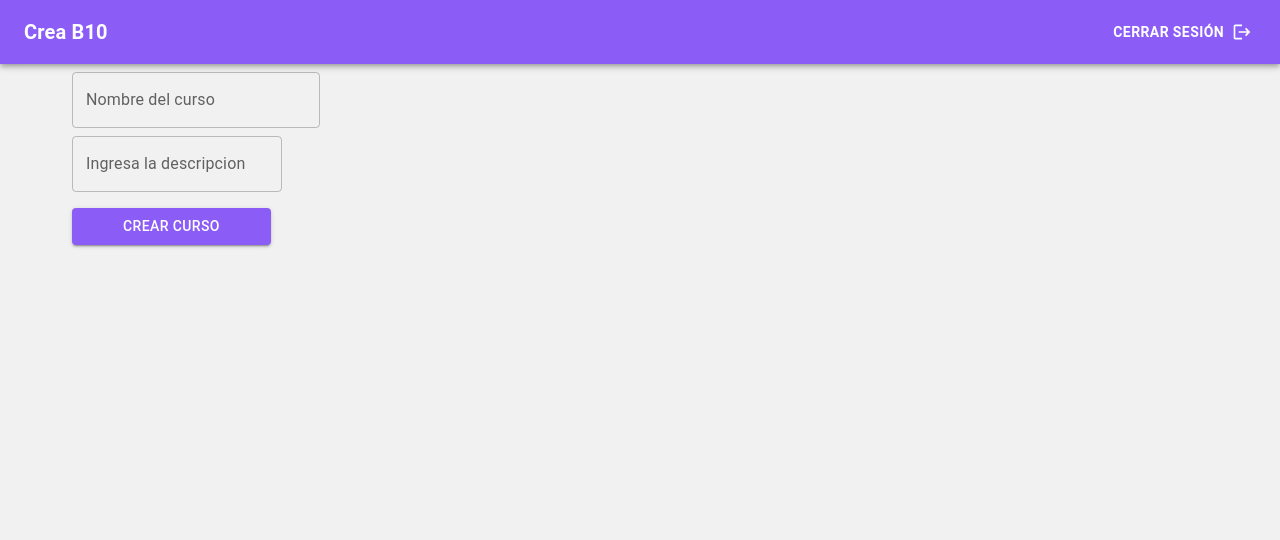
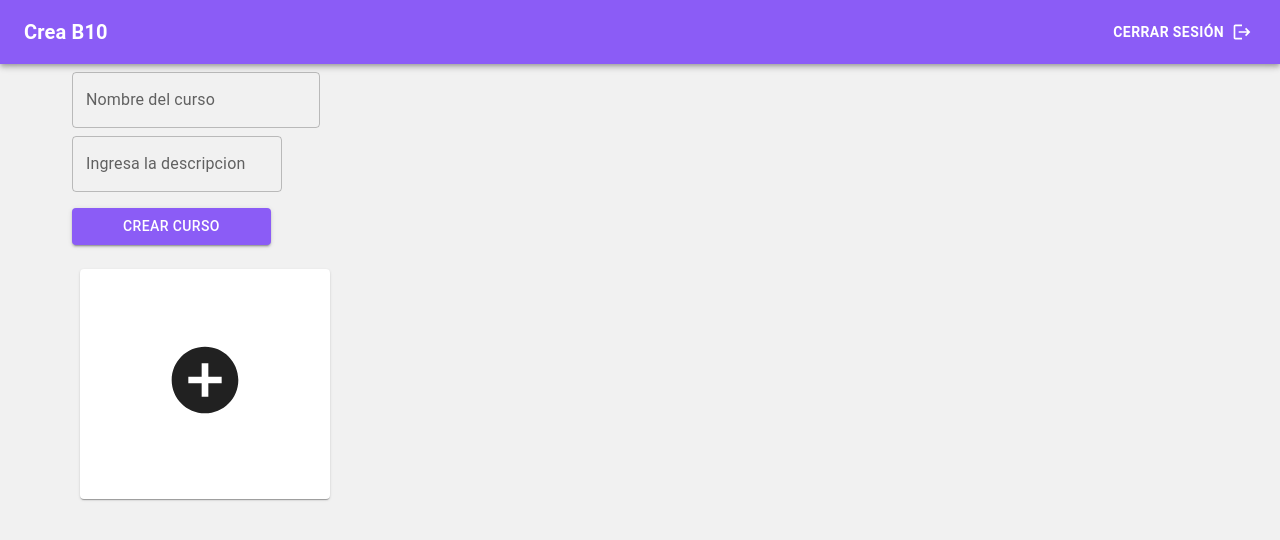
Before and after one commit to martinchuck/creab10-frontend, a React (Vite) app: page /dashboard in a window 1280 px wide. Shown: the top 540 px of the page. Built offline with nearby package versions, Linux system fonts and the light colour scheme; sample sign-in values are in the browser's storage.

Commit message:
adding cards

```diff
--- a/src/components/CoursesCard.jsx
+++ b/src/components/CoursesCard.jsx
@@ -1,17 +1,35 @@
 import React from "react";
-import { Button, Typography } from "@mui/material";
+import { Button, CardActions, Typography } from "@mui/material";
 import { useContext } from "react";
 import { CourseContext } from "../context/CourseContext";
+import { Card, CardContent, CardActionArea, Grid } from "@mui/material";
 
 function CoursesCard({ course }) {
   const { deleteCourse } = useContext(CourseContext);
 
   return (
-    <li>
-      <Typography variant="h4">{course.name}</Typography>
-      <p>{course.description}</p>
-      <Button variant="contained" color="secondary" onClick={() => deleteCourse(course.id)} >Eliminar</Button>
-    </li>
+    <Grid container spacing={4} >
+          <Grid item >
+         <Card sx={{
+          minWidth: 275,
+         m: 1, }}>
+      <CardContent>
+        <Typography variant="h4" component="div">
+        {course.name}
+        </Typography>
+        <Typography variant="body2">
+        {course.description}
+        </Typography>
+      </CardContent>
+      <CardActions>
+      <Button  size="small" variant="contained" color="secondary" onClick={() => deleteCourse(course.id)} >Eliminar</Button>
+      </CardActions>
+    </Card>
+          </Grid>
+        </Grid>
+
+
+
   );
 }
 
--- /dev/null
+++ b/src/components/EmptyCard.jsx
@@ -0,0 +1,30 @@
+import { Card, CardActionArea, CardContent, Grid } from "@mui/material";
+import AddCircleIcon from "@mui/icons-material/AddCircle";
+
+function EmptyCard() {
+  return (
+        <Grid container>
+          <Grid item xs={2}>
+            <CardActionArea onClick={(e) => (console.log(e))}>
+              <Card
+                sx={{
+                  display: "flex",
+                  justifyContent: "center",
+                  alignItems: "center",
+                  maxWidth: 345,
+                  minWidth: 250,
+                  maxHeight: 345,
+                  minHeight: 230,
+                }}
+              >
+                <CardContent>
+                  <AddCircleIcon sx={{ fontSize: 80 }} />
+                </CardContent>
+              </Card>
+            </CardActionArea>
+          </Grid>
+        </Grid>
+  );
+}
+
+export default EmptyCard;
--- a/src/components/Welcome.jsx
+++ b/src/components/Welcome.jsx
@@ -10,6 +10,7 @@ import LogoutIcon from "@mui/icons-material/Logout";
 import { Container, Grid } from "@mui/material";
 import CoursesForm from "./CoursesForm";
 import CoursesList from "./CoursesList";
+import EmptyCard from "./EmptyCard";
 
 export const Welcome = () => {
   const token = getAuthToken();
@@ -62,6 +63,17 @@ export const Welcome = () => {
           </button> */}
           <Container>
           <CoursesForm />
+          <Box
+        sx={{
+          display: "flex",
+          justifyContent: "center",
+          p: 1,
+          m: 1,
+          flexGrow: 1,
+        }}
+      >
+          <EmptyCard />
+          </Box>
           <CoursesList />
           </Container>
         </Box>
--- a/src/index.jsx
+++ b/src/index.jsx
@@ -18,6 +18,7 @@ const theme = createTheme({
       main: '#f50057',
     },
   },
+
 })
 
 const root = ReactDOM.createRoot(document.getElementById('root'));
```
